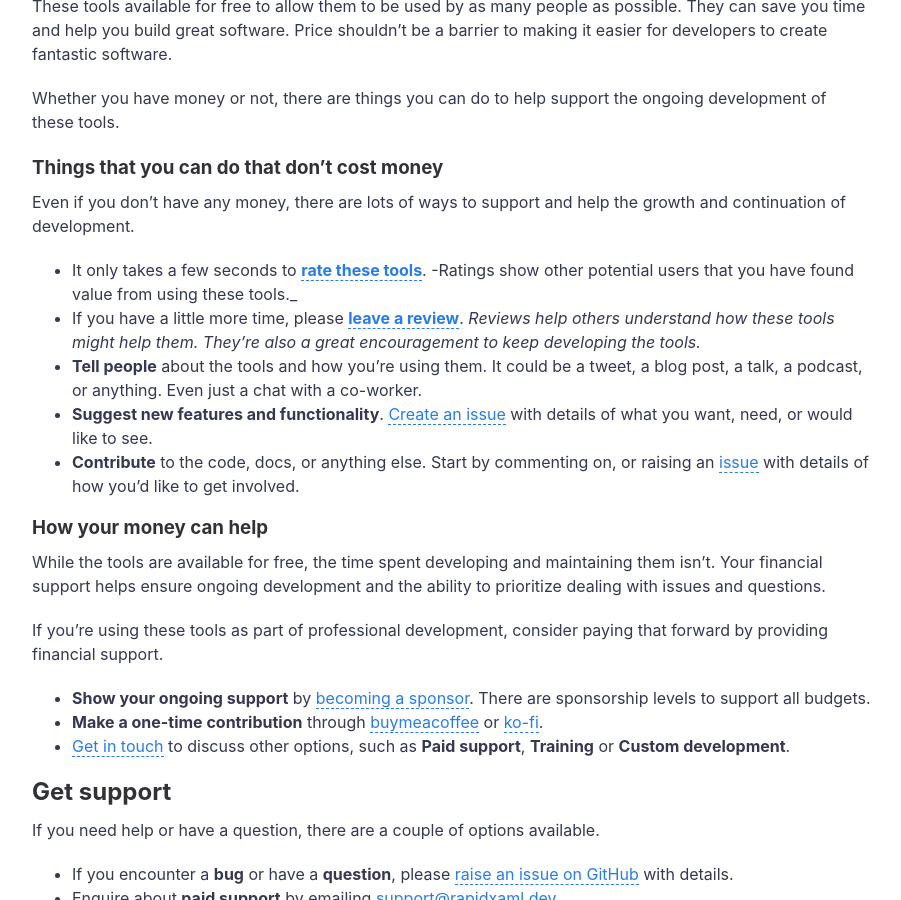
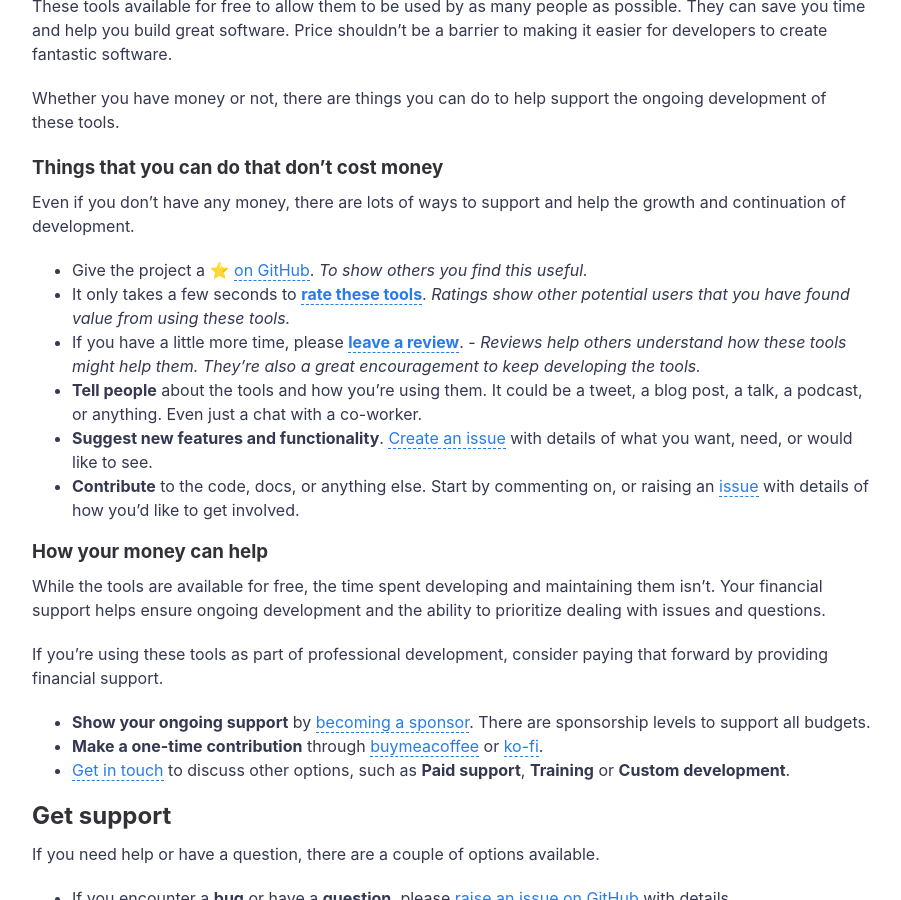
Before and after one commit to mrlacey/RapidXamlDev, a Jekyll site: the page built from support.md, in a window 1280 px wide and 900 px high, scrolled down 370 px. Shown: the whole window, without its empty margins (188-1089 px from the left). Built offline with Jekyll 4.4.1, drawn with Linux system fonts in a browser that asks for light colours; emoji names are drawn with the system emoji font; some of the changed text lies outside the part shown.

Commit message:
add note about leaving a star

```diff
--- a/support.md
+++ b/support.md
@@ -13,8 +13,9 @@ Whether you have money or not, there are things you can do to help support the o
 
 Even if you don't have any money, there are lots of ways to support and help the growth and continuation of development.
 
-- It only takes a few seconds to [**rate these tools**](https://marketplace.visualstudio.com/items?itemName=MattLaceyLtd.RapidXamlToolkit&ssr=false#review-details). -Ratings show other potential users that you have found value from using these tools._
-- If you have a little more time, please [**leave a review**](https://marketplace.visualstudio.com/items?itemName=MattLaceyLtd.RapidXamlToolkit&ssr=false#review-details). _Reviews help others understand how these tools might help them. They're also a great encouragement to keep developing the tools._
+- Give the project a :star: [on GitHub](https://github.com/mrlacey/Rapid-XAML-Toolkit). _To show others you find this useful._
+- It only takes a few seconds to [**rate these tools**](https://marketplace.visualstudio.com/items?itemName=MattLaceyLtd.RapidXamlToolkit&ssr=false#review-details). _Ratings show other potential users that you have found value from using these tools._
+- If you have a little more time, please [**leave a review**](https://marketplace.visualstudio.com/items?itemName=MattLaceyLtd.RapidXamlToolkit&ssr=false#review-details). - _Reviews help others understand how these tools might help them. They're also a great encouragement to keep developing the tools._
 - **Tell people** about the tools and how you're using them. It could be a tweet, a blog post, a talk, a podcast, or anything. Even just a chat with a co-worker.
 - **Suggest new features and functionality**. [Create an issue](https://github.com/mrlacey/Rapid-XAML-Toolkit/issues/new/choose) with details of what you want, need, or would like to see.
 - **Contribute** to the code, docs, or anything else. Start by commenting on, or raising an [issue](https://github.com/mrlacey/Rapid-XAML-Toolkit/issues) with details of how you'd like to get involved.
```
